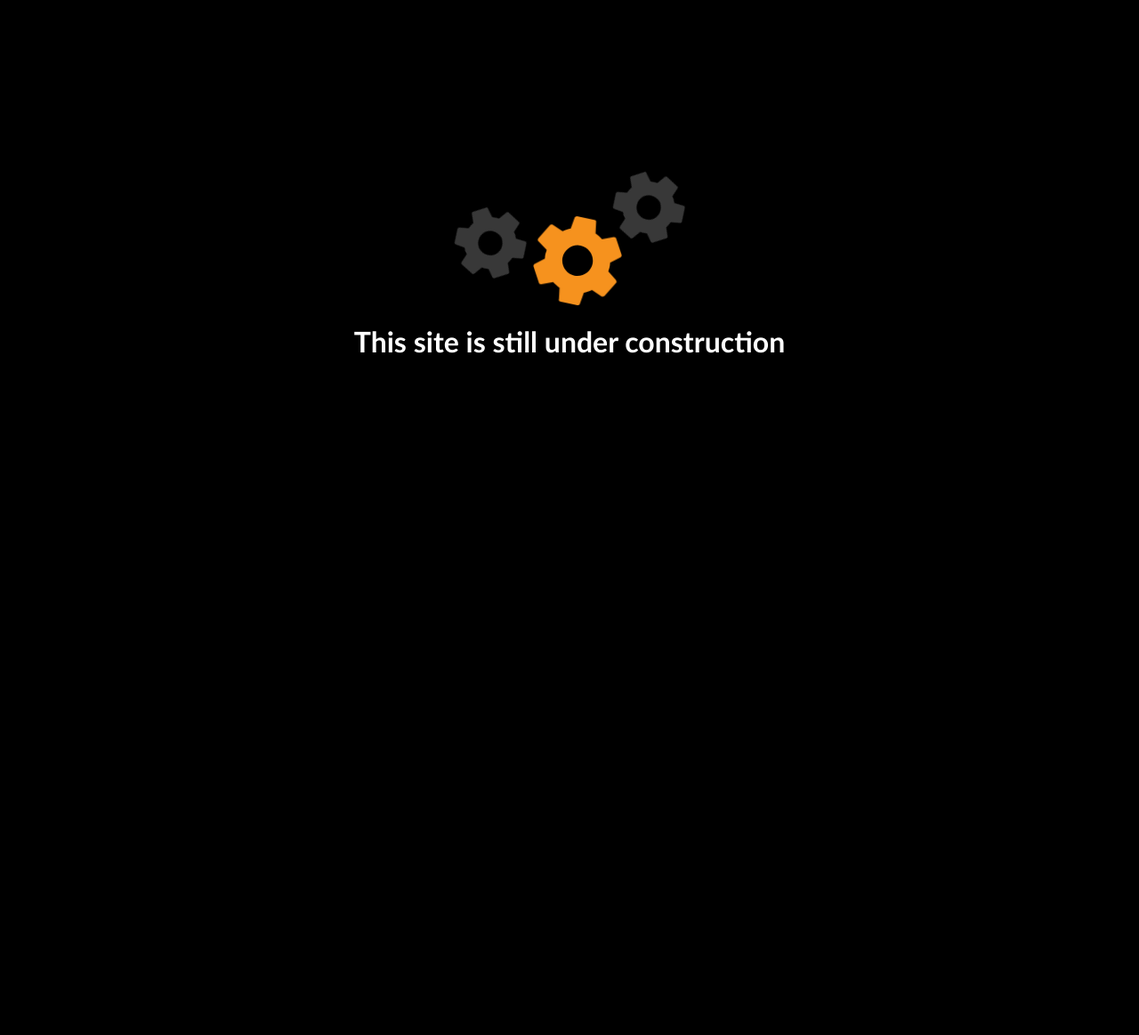
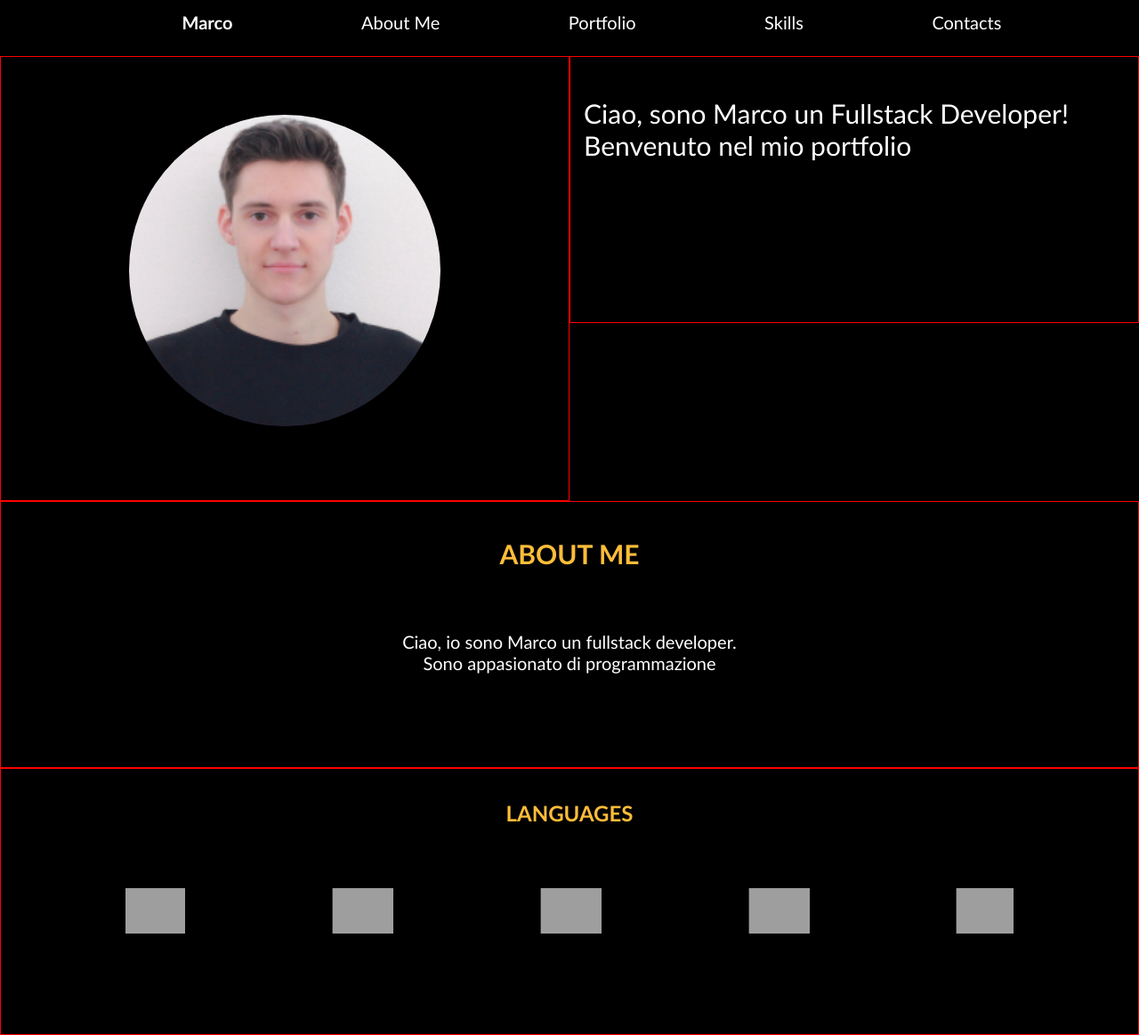
Before and after one commit to xFire303/xFire303.github.io, a plain HTML site: page index.html in a window 1280 px wide. Shown: the part 13-1176 px from the top of the page at 89% size. Before the commit the page ends 800 px from the top, so only its background shows below. Drawn offline with Linux system fonts and the light colour scheme; grey boxes are pictures that could not be loaded.

Commit message:
Update index.html

```diff
--- a/index.html
+++ b/index.html
@@ -10,14 +10,112 @@
 
 <body>
 
-    <div class="animation">
-        <div class="one spin-one"></div>
-        <div class="two spin-two"></div>
-        <div class="three spin-one"></div>
+    <div class="navbar">
+        <ul>
+            <div class="marco">
+                <a href="#marco">Marco</a>
+            </div>
+            <a href="#aboutme">About Me</a>
+            <a href="portfolio.html">Portfolio</a>
+            <a href="#skills">Skills</a>
+            <a href="">Contacts</a>
+        </ul>
     </div>
-    <div class="centertitle">
-        <h1 class="uppercase">This site is still under construction</h2>
-    </div>
+
+
+
+    <section id="marco">
+
+        <div class="container">
+            <div class="row">
+                <div class="col-6 row1img">
+                    <a href="https://www.linkedin.com/in/marco-bosco-7594a0262/" target="_blank">
+                        <img id="firstimg" src="./imgs/Bosco Marco.png">
+                    </a>
+                </div>
+                <div class="col-6 row1">
+                    <div class="firsttesto">
+                        <p>
+                            Ciao, sono Marco un Fullstack Developer!
+                            <br>
+                            Benvenuto nel mio portfolio
+                        </p>
+                    </div>
+                </div>
+            </div>
+        </div>
+
+    </section>
+
+    <section id="aboutme">
+
+        <div class="container">
+            <div class="row">
+                <div class="col-12 row2">
+                    <div class="secondtesto">
+                        <h1 id="firsth1">ABOUT ME</h1>
+                        <br>
+                        <p>
+                            Ciao, io sono Marco un fullstack developer.
+                            <br>
+                            Sono appasionato di programmazione
+                        </p>
+                    </div>
+                </div>
+            </div>
+        </div>
+
+    </section>
+
+    <section id="skills">
+
+        <div class="container">
+            <div class="row">
+                <div class="col-12 row3">
+                    <div class="thirdtesto">
+                        <h1 id="firsth1">LANGUAGES</h1>
+                    </div>
+                    <div class="carousel-container">
+                        <div class="carousel">
+                            <div class="slide"><img
+                                    src="https://raw.githubusercontent.com/devicons/devicon/master/icons/c/c-original.svg"
+                                    alt="c" width="40"></div>
+                            <div class="slide"><img
+                                    src="https://raw.githubusercontent.com/devicons/devicon/master/icons/css3/css3-original-wordmark.svg"
+                                    alt="css3" width="40"></div>
+                            <div class="slide"><img
+                                    src="https://raw.githubusercontent.com/devicons/devicon/master/icons/javascript/javascript-original.svg"
+                                    alt="javascript" width="40"></div>
+                            <div class="slide"><img
+                                    src="https://raw.githubusercontent.com/devicons/devicon/master/icons/html5/html5-original-wordmark.svg"
+                                    alt="html5" width="40"></div>
+                            <div class="slide"><img
+                                    src="https://raw.githubusercontent.com/devicons/devicon/master/icons/java/java-original.svg"
+                                    alt="java" width="40"></div>
+                            <div class="slide"><img src="https://www.vectorlogo.zone/logos/mariadb/mariadb-icon.svg"
+                                    alt="mariadb" width="40"></div>
+                            <div class="slide"><img
+                                    src="https://raw.githubusercontent.com/devicons/devicon/master/icons/mysql/mysql-original-wordmark.svg"
+                                    alt="mysql" width="40"></div>
+                            <div class="slide"><img
+                                    src="https://raw.githubusercontent.com/devicons/devicon/master/icons/php/php-original.svg"
+                                    alt="php" width="40"></div>
+                            <div class="slide"><img
+                                    src="https://raw.githubusercontent.com/devicons/devicon/master/icons/python/python-original.svg"
+                                    alt="python" width="40"></div>
+                            <div class="slide"><img
+                                    src="https://raw.githubusercontent.com/devicons/devicon/master/icons/react/react-original-wordmark.svg"
+                                    alt="react" width="40"></div>
+                            <div class="slide"><img src="https://www.svgrepo.com/show/331760/sql-database-generic.svg"
+                                    alt="sql" width="40"></div>
+                        </div>
+                    </div>
+                </div>
+            </div>
+        </div>
+
+        <script src="./js/navbar.js"></script>
+        <script src="./js/skills.js"></script>
     </section>
 </body>
 
```
